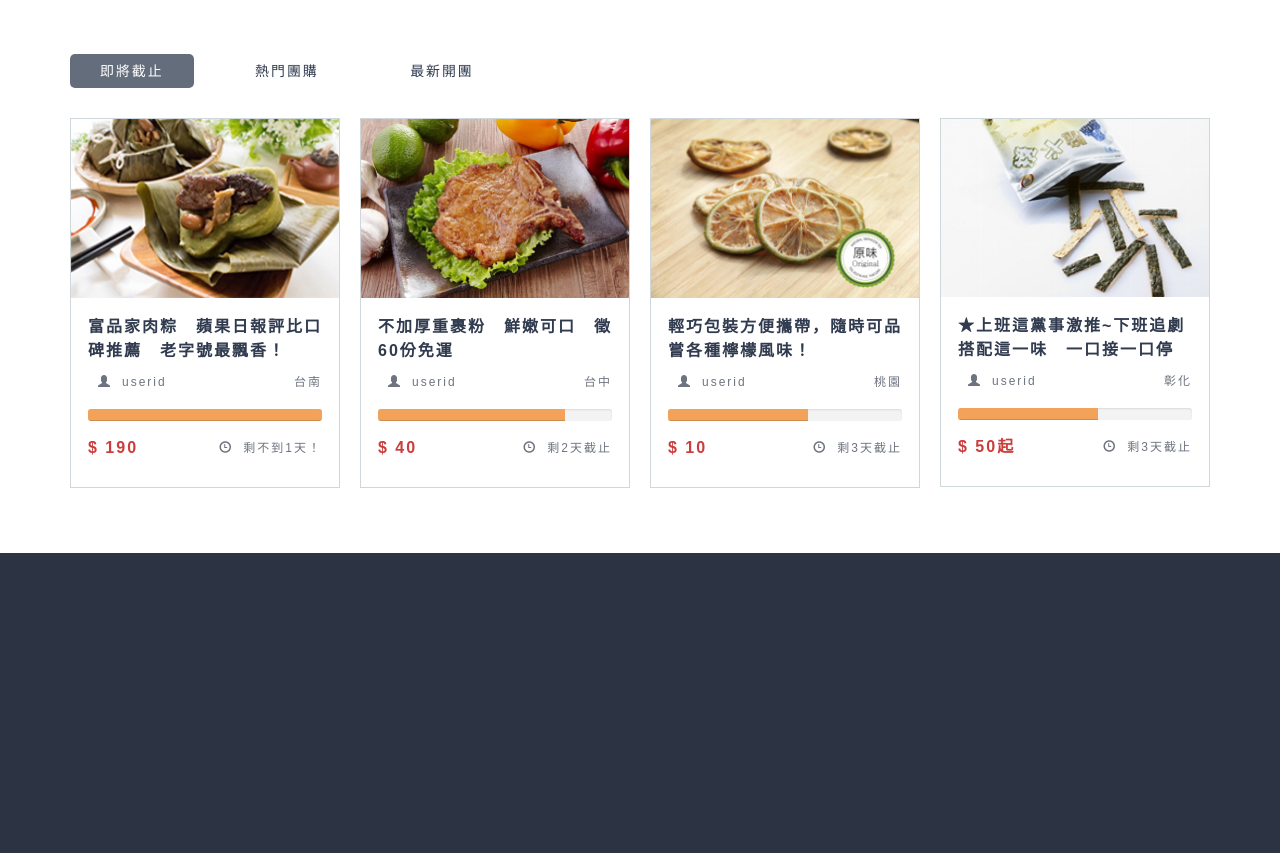
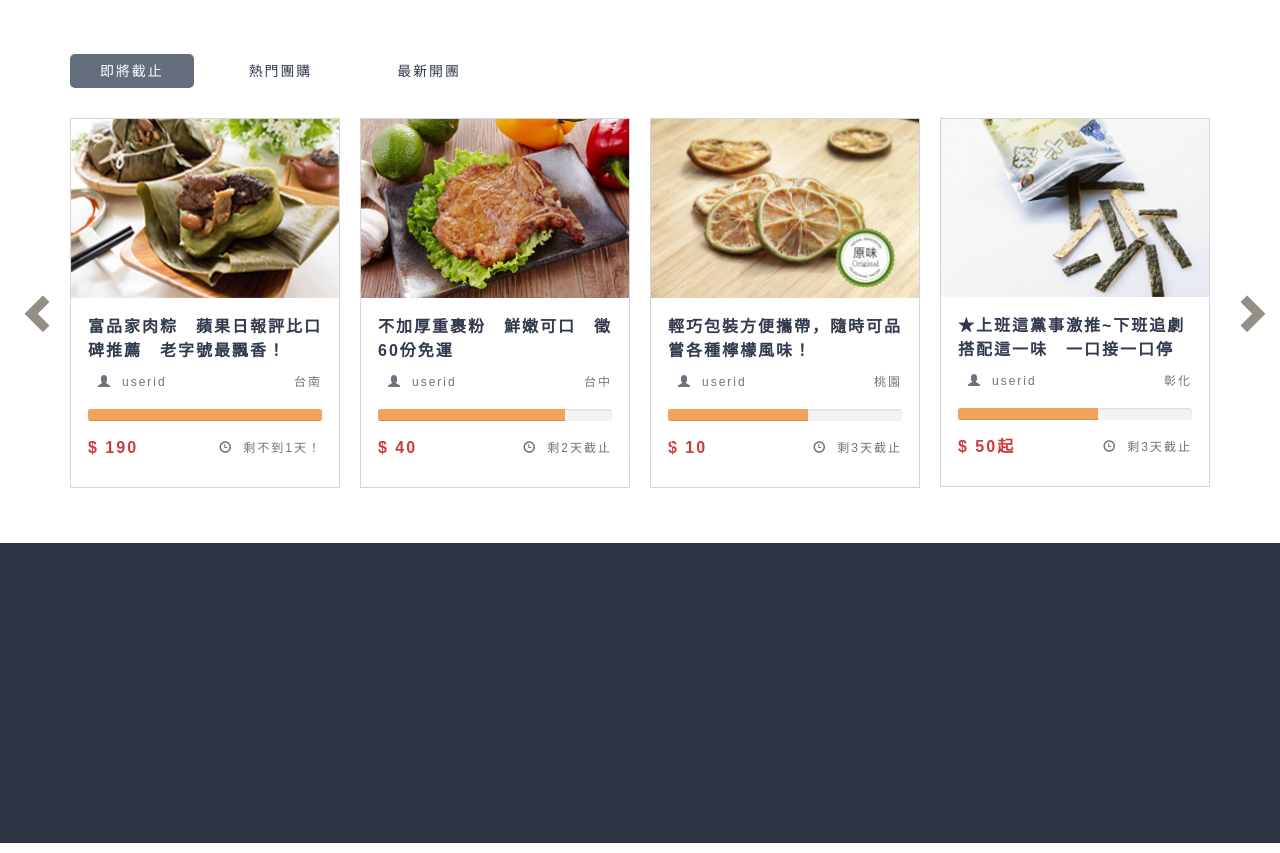
Before and after one commit to HsiehMengHua/groupping, a PHP site: page / in a window 1280 px wide. Shown: the part 1066-1919 px from the top of the page. Run offline with PHP 8.4, Linux system fonts and the light colour scheme; some libraries are stand-ins or nearby versions.

Commit message:
carousel

```diff
--- a/0/css/index.css
+++ b/0/css/index.css
@@ -199,17 +199,9 @@ header {
   height: 85px;
   border-bottom: 1px solid #d0d7db; }
 
-#view-all .container {
-  max-width: 85%;
-  margin: auto;
-  padding: 0; }
-
 /* section2_view_items */
-#view-items .container {
-  margin-top: 55px;
-  margin-bottom: 55px; }
 #view-items #sort-tag {
-  margin-left: -25px; }
+  margin: 55px 0 30px -25px; }
   #view-items #sort-tag button {
     background-color: white;
     padding: 5px 30px;
@@ -217,51 +209,69 @@ header {
     font-size: 87%;
     border: 0;
     border-radius: 5px;
-    margin: 0 0 30px 25px; }
+    margin-left: 25px; }
     #view-items #sort-tag button:hover {
       background-color: #f5f5f5; }
     #view-items #sort-tag button.active {
       background-color: #646d7c;
       color: white; }
-#view-items #grid .wrap {
-  margin-left: -20px; }
-  #view-items #grid .wrap .item-wrapper {
+
+#myCarousel {
+  margin-bottom: 55px; }
+  #myCarousel .carousel-inner {
+    padding: 0; }
+    #myCarousel .carousel-inner .wrap {
+      margin-left: -20px;
+      margin-bottom: 0; }
+      #myCarousel .carousel-inner .wrap .item-wrapper {
         width: 25%;
         padding-left: 20px;
         box-sizing: border-box; }
-    #view-items #grid .wrap .item-wrapper .item {
+        #myCarousel .carousel-inner .wrap .item-wrapper .item {
           width: 100%;
           border: 1px solid #d0d7db; }
-      #view-items #grid .wrap .item-wrapper .item .item-thumb img {
+          #myCarousel .carousel-inner .wrap .item-wrapper .item .item-thumb img {
             width: 100%; }
-      #view-items #grid .wrap .item-wrapper .item .content {
+          #myCarousel .carousel-inner .wrap .item-wrapper .item .content {
             padding: 17px; }
-        #view-items #grid .wrap .item-wrapper .item .content .title {
+            #myCarousel .carousel-inner .wrap .item-wrapper .item .content .title {
               height: 50px; }
-          #view-items #grid .wrap .item-wrapper .item .content .title p {
+              #myCarousel .carousel-inner .wrap .item-wrapper .item .content .title p {
                 margin: 0;
                 font-weight: bold; }
-        #view-items #grid .wrap .item-wrapper .item .content .initiator, #view-items #grid .wrap .item-wrapper .item .content .deadline {
+            #myCarousel .carousel-inner .wrap .item-wrapper .item .content .initiator, #myCarousel .carousel-inner .wrap .item-wrapper .item .content .deadline {
               color: #6e747f;
               font-size: 75%; }
-          #view-items #grid .wrap .item-wrapper .item .content .initiator p, #view-items #grid .wrap .item-wrapper .item .content .deadline p {
+              #myCarousel .carousel-inner .wrap .item-wrapper .item .content .initiator p, #myCarousel .carousel-inner .wrap .item-wrapper .item .content .deadline p {
                 margin: 5px 0 0 0; }
-          #view-items #grid .wrap .item-wrapper .item .content .initiator .location, #view-items #grid .wrap .item-wrapper .item .content .deadline .location {
+              #myCarousel .carousel-inner .wrap .item-wrapper .item .content .initiator .location, #myCarousel .carousel-inner .wrap .item-wrapper .item .content .deadline .location {
                 float: right; }
-        #view-items #grid .wrap .item-wrapper .item .content .progress {
+            #myCarousel .carousel-inner .wrap .item-wrapper .item .content .progress {
               background: #f3f3f3;
               border: 0px solid white;
               border-radius: 3px;
               height: 12px;
               margin: 15px 0 15px 0; }
-          #view-items #grid .wrap .item-wrapper .item .content .progress .progress-bar-custom {
+              #myCarousel .carousel-inner .wrap .item-wrapper .item .content .progress .progress-bar-custom {
                 background: #f2a359; }
-        #view-items #grid .wrap .item-wrapper .item .content .price {
+            #myCarousel .carousel-inner .wrap .item-wrapper .item .content .price {
               color: #cb3c3c;
               font-weight: bold;
               margin: 0; }
-        #view-items #grid .wrap .item-wrapper .item .content .deadline {
+            #myCarousel .carousel-inner .wrap .item-wrapper .item .content .deadline {
               float: right; }
+  #myCarousel .carousel-control {
+    background-image: none;
+    width: initial;
+    color: #948f86;
+    text-shadow: none;
+    opacity: 1; }
+    #myCarousel .carousel-control.left {
+      left: -40px; }
+    #myCarousel .carousel-control.right {
+      right: -40px; }
+    #myCarousel .carousel-control span {
+      font-size: 200%; }
 
 /* footer */
 footer {
--- a/0/css/index.scss
+++ b/0/css/index.scss
@@ -276,24 +276,14 @@ header {
   border-bottom: 1px solid #d0d7db;
 }
 
-#view-all .container {
-  max-width: 85%;
-  margin: auto;
-  padding: 0;
-}
-
 
 /* section2_view_items */
 
 #view-items{
 
-  .container {
-    margin-top: 55px;
-    margin-bottom: 55px;
-  }
 
   #sort-tag {
-    margin-left: -25px;
+    margin: 55px 0 30px -25px;
 
     button {
         background-color: white;
@@ -302,7 +292,7 @@ header {
         font-size: 87%;
         border: 0;
         border-radius: $border_radius;
-        margin: 0 0 30px 25px;
+        margin-left: 25px;
 
       &:hover {
         background-color: #f5f5f5;
@@ -315,10 +305,27 @@ header {
     }
   }
 
-  #grid {
 
-    .wrap {
+  //}  #grid
+} // #view-items
+
+
+
+
+
+
+
+
+
+#myCarousel {
+  margin-bottom: 55px;
+
+  .carousel-inner {
+    padding: 0;
+
+	.wrap {
       margin-left: -20px;
+      margin-bottom: 0;
 
       .item-wrapper {
         width: 25%;
@@ -384,8 +391,28 @@ header {
         } // .item
       } // .item-wrapper
     } // .wrap
-  } // #grid
-} // #view-items
+  } // .carousel-inner
+
+  .carousel-control {
+    background-image: none;
+    width: initial;
+    color: #948f86;
+    text-shadow: none;
+    opacity: 1;
+
+    &.left {
+      left: -40px;
+    }
+
+    &.right {
+      right: -40px;
+    }
+
+    span {
+      font-size: 200%;
+    }
+  } // .carousel-control
+} // #myCarousel
 
 
 /* footer */
--- a/0/index.html
+++ b/0/index.html
@@ -77,11 +77,289 @@
     <div id="view-items">
       <div class="container">
         <div id="sort-tag">
-          <button class="active">即將截止</button>
-          <button>熱門團購</button>
-          <button>最新開團</button>
+          <button class="active">即將截止</button><!--
+          --><button>熱門團購</button><!--
+          --><button>最新開團</button>
         </div>
-        <div id="grid">
+        <div id="myCarousel" class="carousel slide" data-ride="carousel">
+          <!-- Indicators -->
+          <ol class="carousel-indicators">
+            <li data-target="#myCarousel" data-slide-to="0" class="active"></li>
+            <li data-target="#myCarousel" data-slide-to="1"></li>
+            <li data-target="#myCarousel" data-slide-to="2"></li>
+            <li data-target="#myCarousel" data-slide-to="3"></li>
+          </ol>
+
+          <!-- Wrapper for slides -->
+          <div class="carousel-inner container" role="listbox">
+            <div class="item active">
+              <ul class="wrap clear">
+                <li class="item-wrapper">
+                  <div class="item">
+                    <div class="item-thumb"><img src="img/pd1.jpg" alt="富品家肉粽  蘋果日報評比口 碑推薦 老字號最飄香！"></div>
+                    <div class="content">
+                      <div class="title"><p>富品家肉粽　蘋果日報評比口碑推薦　老字號最飄香！</p></div>
+                      <div class="initiator clear">
+                        <p class="user-id"><span class="glyphicon glyphicon-user"></span>userid</p>
+                        <p class="location">台南</p>
+                      </div>
+                      <div class="progress">
+                        <div class="progress-bar progress-bar-custom" role="progressbar" aria-valuenow="60" aria-valuemin="0" aria-valuemax="100" style="width: 100%;">
+                          <span class="sr-only">100% Complete</span>
+                        </div>
+                      </div>
+                      <div class="clear">
+                        <p class="price">$ 190</p>
+                        <p class="deadline"><span class="glyphicon glyphicon-time"></span>剩不到1天！</p>
+                      </div>
+                    </div>
+                  </div>
+                </li>
+                <li class="item-wrapper">
+                  <div class="item">
+                    <div class="item-thumb"><img src="img/pd2.jpg" alt="不加厚重裹粉 鮮嫩可口 徵60份免運"></div>
+                    <div class="content">
+                      <div class="title"><p>不加厚重裹粉　鮮嫩可口　徵60份免運</p></div>
+                      <div class="initiator clear">
+                        <p class="user-id"><span class="glyphicon glyphicon-user"></span>userid</p>
+                        <p class="location">台中</p>
+                      </div>
+                      <div class="progress">
+                        <div class="progress-bar progress-bar-custom" role="progressbar" aria-valuenow="60" aria-valuemin="0" aria-valuemax="100" style="width: 80%;">
+                          <span class="sr-only">80% Complete</span>
+                        </div>
+                      </div>
+                      <div class="clear">
+                        <p class="price">$ 40</p>
+                        <p class="deadline"><span class="glyphicon glyphicon-time"></span>剩2天截止</p>
+                      </div>
+                    </div>
+                  </div>
+                </li>
+                <li class="item-wrapper">
+                  <div class="item">
+                    <div class="item-thumb"><img src="img/pd3.jpg" alt="輕巧包裝方便攜帶，隨時可品嘗各種檸檬風味！"></div>
+                    <div class="content">
+                      <div class="title"><p>輕巧包裝方便攜帶，隨時可品嘗各種檸檬風味！</p></div>
+                      <div class="initiator clear">
+                        <p class="user-id"><span class="glyphicon glyphicon-user"></span>userid</p>
+                        <p class="location">桃園</p>
+                      </div>
+                      <div class="progress">
+                        <div class="progress-bar progress-bar-custom" role="progressbar" aria-valuenow="60" aria-valuemin="0" aria-valuemax="100" style="width: 60%;">
+                          <span class="sr-only">60% Complete</span>
+                        </div>
+                      </div>
+                      <div class="clear">
+                        <p class="price">$ 10</p>
+                        <p class="deadline"><span class="glyphicon glyphicon-time"></span>剩3天截止</p>
+                      </div>
+                    </div>
+                  </div>
+                </li>
+                <li class="item-wrapper">
+                  <div class="item">
+                    <div class="item-thumb"><img src="img/pd4.jpg" alt="★上班這黨事激推~下班追劇　搭配這一味　一口接一口停不下來"></div>
+                    <div class="content">
+                      <div class="title"><p>★上班這黨事激推~下班追劇搭配這一味　一口接一口停</p></div>
+                      <div class="initiator clear">
+                        <p class="user-id"><span class="glyphicon glyphicon-user"></span>userid</p>
+                        <p class="location">彰化</p>
+                      </div>
+                      <div class="progress">
+                        <div class="progress-bar progress-bar-custom" role="progressbar" aria-valuenow="60" aria-valuemin="0" aria-valuemax="100" style="width: 60%;">
+                          <span class="sr-only">60% Complete</span>
+                        </div>
+                      </div>
+                      <div class="clear">
+                        <p class="price">$ 50起</p>
+                        <p class="deadline"><span class="glyphicon glyphicon-time"></span>剩3天截止</p>
+                      </div>
+                    </div>
+                  </div>
+                </li>
+              </ul>
+            </div>
+
+            <div class="item">
+              <ul class="wrap clear">
+                <li class="item-wrapper">
+                  <div class="item">
+                    <div class="item-thumb"><img src="img/pd1.jpg" alt="富品家肉粽  蘋果日報評比口 碑推薦 老字號最飄香！"></div>
+                    <div class="content">
+                      <div class="title"><p>富品家肉粽　蘋果日報評比口碑推薦　老字號最飄香！</p></div>
+                      <div class="initiator clear">
+                        <p class="user-id"><span class="glyphicon glyphicon-user"></span>userid</p>
+                        <p class="location">台南</p>
+                      </div>
+                      <div class="progress">
+                        <div class="progress-bar progress-bar-custom" role="progressbar" aria-valuenow="60" aria-valuemin="0" aria-valuemax="100" style="width: 100%;">
+                          <span class="sr-only">100% Complete</span>
+                        </div>
+                      </div>
+                      <div class="clear">
+                        <p class="price">$ 190</p>
+                        <p class="deadline"><span class="glyphicon glyphicon-time"></span>剩不到1天！</p>
+                      </div>
+                    </div>
+                  </div>
+                </li>
+                <li class="item-wrapper">
+                  <div class="item">
+                    <div class="item-thumb"><img src="img/pd2.jpg" alt="不加厚重裹粉 鮮嫩可口 徵60份免運"></div>
+                    <div class="content">
+                      <div class="title"><p>不加厚重裹粉　鮮嫩可口　徵60份免運</p></div>
+                      <div class="initiator clear">
+                        <p class="user-id"><span class="glyphicon glyphicon-user"></span>userid</p>
+                        <p class="location">台中</p>
+                      </div>
+                      <div class="progress">
+                        <div class="progress-bar progress-bar-custom" role="progressbar" aria-valuenow="60" aria-valuemin="0" aria-valuemax="100" style="width: 80%;">
+                          <span class="sr-only">80% Complete</span>
+                        </div>
+                      </div>
+                      <div class="clear">
+                        <p class="price">$ 40</p>
+                        <p class="deadline"><span class="glyphicon glyphicon-time"></span>剩2天截止</p>
+                      </div>
+                    </div>
+                  </div>
+                </li>
+                <li class="item-wrapper">
+                  <div class="item">
+                    <div class="item-thumb"><img src="img/pd3.jpg" alt="輕巧包裝方便攜帶，隨時可品嘗各種檸檬風味！"></div>
+                    <div class="content">
+                      <div class="title"><p>輕巧包裝方便攜帶，隨時可品嘗各種檸檬風味！</p></div>
+                      <div class="initiator clear">
+                        <p class="user-id"><span class="glyphicon glyphicon-user"></span>userid</p>
+                        <p class="location">桃園</p>
+                      </div>
+                      <div class="progress">
+                        <div class="progress-bar progress-bar-custom" role="progressbar" aria-valuenow="60" aria-valuemin="0" aria-valuemax="100" style="width: 60%;">
+                          <span class="sr-only">60% Complete</span>
+                        </div>
+                      </div>
+                      <div class="clear">
+                        <p class="price">$ 10</p>
+                        <p class="deadline"><span class="glyphicon glyphicon-time"></span>剩3天截止</p>
+                      </div>
+                    </div>
+                  </div>
+                </li>
+                <li class="item-wrapper">
+                  <div class="item">
+                    <div class="item-thumb"><img src="img/pd4.jpg" alt="★上班這黨事激推~下班追劇　搭配這一味　一口接一口停不下來"></div>
+                    <div class="content">
+                      <div class="title"><p>★上班這黨事激推~下班追劇搭配這一味　一口接一口停</p></div>
+                      <div class="initiator clear">
+                        <p class="user-id"><span class="glyphicon glyphicon-user"></span>userid</p>
+                        <p class="location">彰化</p>
+                      </div>
+                      <div class="progress">
+                        <div class="progress-bar progress-bar-custom" role="progressbar" aria-valuenow="60" aria-valuemin="0" aria-valuemax="100" style="width: 60%;">
+                          <span class="sr-only">60% Complete</span>
+                        </div>
+                      </div>
+                      <div class="clear">
+                        <p class="price">$ 50起</p>
+                        <p class="deadline"><span class="glyphicon glyphicon-time"></span>剩3天截止</p>
+                      </div>
+                    </div>
+                  </div>
+                </li>
+              </ul>
+            </div>
+
+            <div class="item">
+              <ul class="wrap clear">
+                <li class="item-wrapper">
+                  <div class="item">
+                    <div class="item-thumb"><img src="img/pd1.jpg" alt="富品家肉粽  蘋果日報評比口 碑推薦 老字號最飄香！"></div>
+                    <div class="content">
+                      <div class="title"><p>富品家肉粽　蘋果日報評比口碑推薦　老字號最飄香！</p></div>
+                      <div class="initiator clear">
+                        <p class="user-id"><span class="glyphicon glyphicon-user"></span>userid</p>
+                        <p class="location">台南</p>
+                      </div>
+                      <div class="progress">
+                        <div class="progress-bar progress-bar-custom" role="progressbar" aria-valuenow="60" aria-valuemin="0" aria-valuemax="100" style="width: 100%;">
+                          <span class="sr-only">100% Complete</span>
+                        </div>
+                      </div>
+                      <div class="clear">
+                        <p class="price">$ 190</p>
+                        <p class="deadline"><span class="glyphicon glyphicon-time"></span>剩不到1天！</p>
+                      </div>
+                    </div>
+                  </div>
+                </li>
+                <li class="item-wrapper">
+                  <div class="item">
+                    <div class="item-thumb"><img src="img/pd2.jpg" alt="不加厚重裹粉 鮮嫩可口 徵60份免運"></div>
+                    <div class="content">
+                      <div class="title"><p>不加厚重裹粉　鮮嫩可口　徵60份免運</p></div>
+                      <div class="initiator clear">
+                        <p class="user-id"><span class="glyphicon glyphicon-user"></span>userid</p>
+                        <p class="location">台中</p>
+                      </div>
+                      <div class="progress">
+                        <div class="progress-bar progress-bar-custom" role="progressbar" aria-valuenow="60" aria-valuemin="0" aria-valuemax="100" style="width: 80%;">
+                          <span class="sr-only">80% Complete</span>
+                        </div>
+                      </div>
+                      <div class="clear">
+                        <p class="price">$ 40</p>
+                        <p class="deadline"><span class="glyphicon glyphicon-time"></span>剩2天截止</p>
+                      </div>
+                    </div>
+                  </div>
+                </li>
+                <li class="item-wrapper">
+                  <div class="item">
+                    <div class="item-thumb"><img src="img/pd3.jpg" alt="輕巧包裝方便攜帶，隨時可品嘗各種檸檬風味！"></div>
+                    <div class="content">
+                      <div class="title"><p>輕巧包裝方便攜帶，隨時可品嘗各種檸檬風味！</p></div>
+                      <div class="initiator clear">
+                        <p class="user-id"><span class="glyphicon glyphicon-user"></span>userid</p>
+                        <p class="location">桃園</p>
+                      </div>
+                      <div class="progress">
+                        <div class="progress-bar progress-bar-custom" role="progressbar" aria-valuenow="60" aria-valuemin="0" aria-valuemax="100" style="width: 60%;">
+                          <span class="sr-only">60% Complete</span>
+                        </div>
+                      </div>
+                      <div class="clear">
+                        <p class="price">$ 10</p>
+                        <p class="deadline"><span class="glyphicon glyphicon-time"></span>剩3天截止</p>
+                      </div>
+                    </div>
+                  </div>
+                </li>
+                <li class="item-wrapper">
+                  <div class="item">
+                    <div class="item-thumb"><img src="img/pd4.jpg" alt="★上班這黨事激推~下班追劇　搭配這一味　一口接一口停不下來"></div>
+                    <div class="content">
+                      <div class="title"><p>★上班這黨事激推~下班追劇搭配這一味　一口接一口停</p></div>
+                      <div class="initiator clear">
+                        <p class="user-id"><span class="glyphicon glyphicon-user"></span>userid</p>
+                        <p class="location">彰化</p>
+                      </div>
+                      <div class="progress">
+                        <div class="progress-bar progress-bar-custom" role="progressbar" aria-valuenow="60" aria-valuemin="0" aria-valuemax="100" style="width: 60%;">
+                          <span class="sr-only">60% Complete</span>
+                        </div>
+                      </div>
+                      <div class="clear">
+                        <p class="price">$ 50起</p>
+                        <p class="deadline"><span class="glyphicon glyphicon-time"></span>剩3天截止</p>
+                      </div>
+                    </div>
+                  </div>
+                </li>
+              </ul>
+            </div>
+
+            <div class="item">
               <ul class="wrap clear">
                 <li class="item-wrapper">
                   <div class="item">
@@ -170,15 +448,35 @@
               </ul>
             </div>
           </div>
-    </div>
+
+          <!-- Left and right controls -->
+          <a class="left carousel-control" href="#myCarousel" role="button" data-slide="prev">
+            <span class="glyphicon glyphicon-chevron-left" aria-hidden="true"></span>
+            <span class="sr-only">Previous</span>
+          </a>
+          <a class="right carousel-control" href="#myCarousel" role="button" data-slide="next">
+            <span class="glyphicon glyphicon-chevron-right" aria-hidden="true"></span>
+            <span class="sr-only">Next</span>
+          </a>
+        </div><!-- #myCarousel -->
+      </div><!-- .container -->
+    </div><!-- #view-items -->
   </section>
+
+
   <footer></footer>
   <script src="https://ajax.googleapis.com/ajax/libs/jquery/1.12.2/jquery.min.js"></script>
   <script src="http://maxcdn.bootstrapcdn.com/bootstrap/3.3.6/js/bootstrap.min.js"></script>
   <script async defer src="https://maps.googleapis.com/maps/api/js?key=AIzaSyCvEv5ChK_DJBW9ZYBxLwuo5I88dGNQ18Y&signed_in=true&callback=initMap"></script>
   <script src="js/googlemap.js"></script>
   <script src="js/slideshow.js"></script>
+  <script src="js/itemCarousel.js"></script>
   <script>
+    // Set the size of #jumbotron
+    $("#jumbotron").css("height",($("#jumbotron").width()/2).toString());
+    $("#jumbotron #slider .slides li").css("height",$("#jumbotron").height().toString());
+
+    // .dropdown slide in
     $(".dropdown").hover(function(){
       $(".menu").slideDown("fast","swing");
     });
@@ -186,9 +484,6 @@
     $(".dropdown").mouseleave(function(){
       $(".menu").slideUp("fast","swing");
     });
-
-    $("#jumbotron").css("height",($("#jumbotron").width()/2).toString());
-    $("#jumbotron #slider .slides li").css("height",$("#jumbotron").height().toString());
   </script>
 </body>
 </html>
--- /dev/null
+++ b/0/js/itemCarousel.js
@@ -0,0 +1,3 @@
+$(document).ready(function(){
+  $(".carousel-inner .wrap").not($(".active")).
+});
```
Also changed, not shown: 0/img/icon/l-arrow.png (added), 0/img/icon/r-arrow.png (added), 1 other file. Lines whose indentation alone changed are shown as unchanged.
